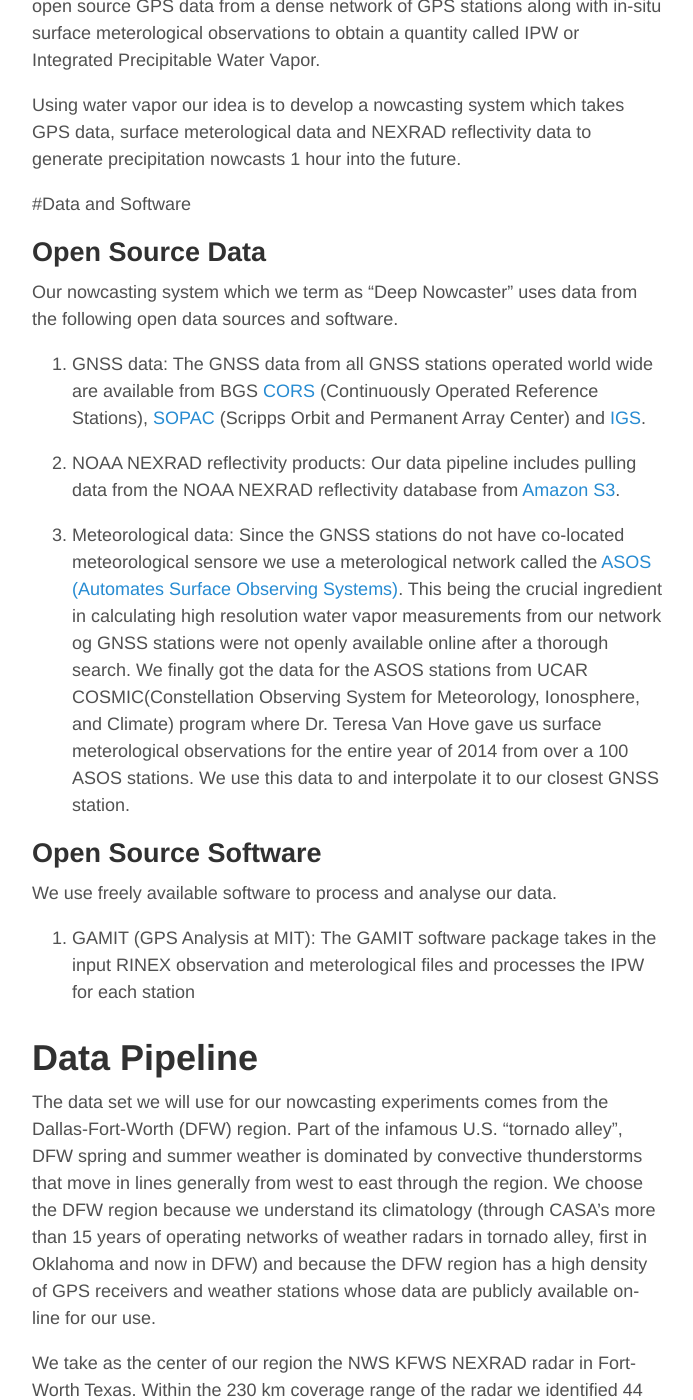
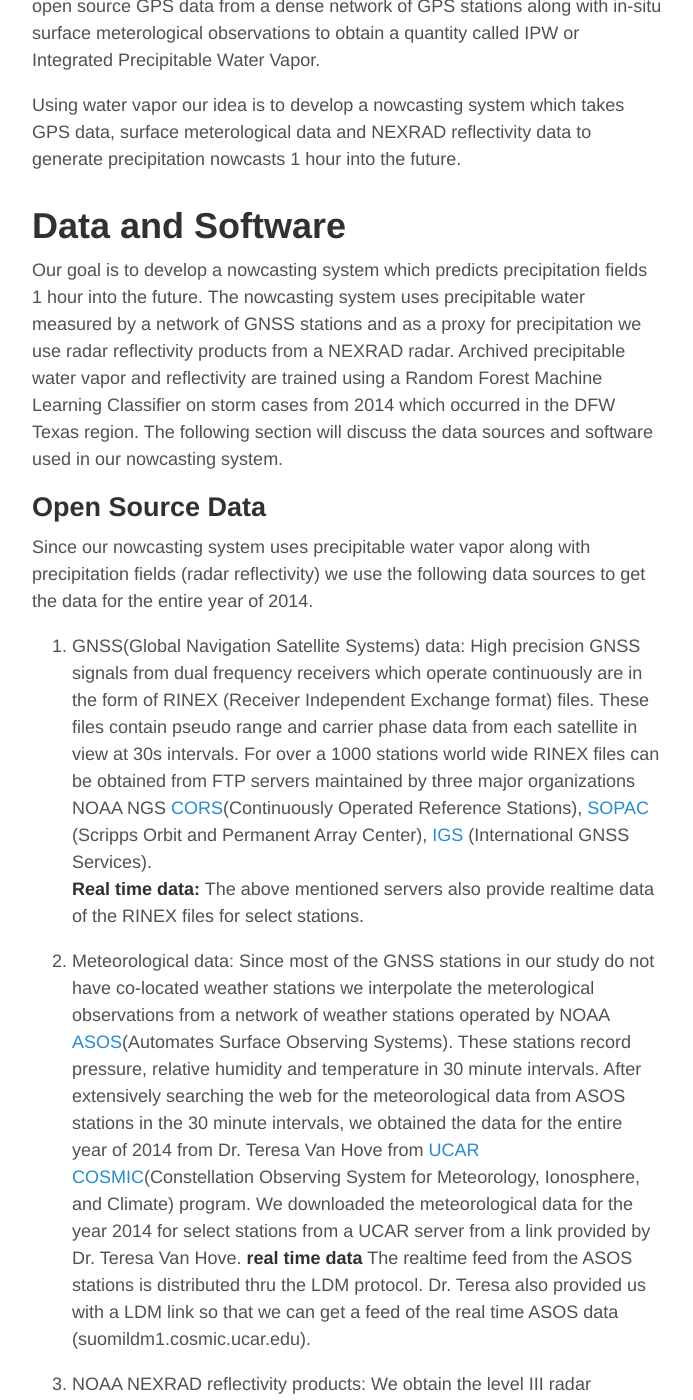
Before and after one commit to adityanagara/adityanagara.github.io, a Jekyll site: the page built from _posts/2016-02-28-Vaisala-Open-Weather-Data-Challenge.md, in a window 1280 px wide and 1400 px high, scrolled down 1109 px. Shown: the whole window, without its empty margins (293-986 px from the left). Built offline with Jekyll 4.4.1, drawn with Linux system fonts in a browser that asks for light colours; some of the changed text lies outside the part shown.

Commit message:
final vaisala document

```diff
--- a/_posts/2016-02-28-Vaisala-Open-Weather-Data-Challenge.md
+++ b/_posts/2016-02-28-Vaisala-Open-Weather-Data-Challenge.md
@@ -35,29 +35,49 @@ Precipitable Water Vapor.
 Using water vapor our idea is to develop a nowcasting system which takes GPS data, surface meterological data and NEXRAD
 reflectivity data to generate precipitation nowcasts 1 hour into the future.
 
-#Data and Software
+# Data and Software
+Our goal is to develop a nowcasting system which predicts precipitation fields 1 hour into the future. The nowcasting system uses
+precipitable water measured by a network of GNSS stations and as a proxy for precipitation we use radar reflectivity products from
+a NEXRAD radar. Archived precipitable water vapor and reflectivity are trained using a Random Forest Machine Learning Classifier
+on storm cases from 2014 which occurred in the DFW Texas region. The following section will discuss the data sources and software
+used in our nowcasting system.
+
 ## Open Source Data
-Our nowcasting system which we term as "Deep Nowcaster" uses data from the following open data sources and software.
+Since our nowcasting system uses precipitable water vapor along with precipitation fields (radar reflectivity) we use the
+following data sources to get the data for the entire year of 2014.
 
-1. GNSS data: The GNSS data from all GNSS stations operated world wide are available from BGS [CORS](ftp://geodesy.noaa.gov/cors/) (Continuously Operated
-Reference Stations), [SOPAC](ftp://garner.ucsd.edu/pub/rinex/) (Scripps Orbit and Permanent Array Center) and [IGS](ftp://igscb.jpl.nasa.gov/pub/station/).
+1. GNSS(Global Navigation Satellite Systems) data: High precision GNSS signals from dual frequency receivers which operate continuously
+are in the form of RINEX (Receiver Independent Exchange format) files. These files contain pseudo range and carrier phase data
+from each satellite in view at 30s intervals. For over a 1000 stations world wide RINEX files can be obtained from FTP servers maintained
+by three major organizations NOAA NGS [CORS](ftp://geodesy.noaa.gov/cors/)(Continuously Operated Reference Stations),
+[SOPAC](ftp://garner.ucsd.edu/pub/rinex/) (Scripps Orbit and Permanent Array Center), [IGS](ftp://igscb.jpl.nasa.gov/pub/station/)
+(International GNSS Services).
+**Real time data:** The above mentioned servers also provide realtime data of the RINEX files for select stations.
 
-2. NOAA NEXRAD reflectivity products: Our data pipeline includes pulling data from the NOAA NEXRAD reflectivity database
-from [Amazon S3](https://aws.amazon.com/noaa-big-data/nexrad/).
+2. Meteorological data: Since most of the GNSS stations in our study do not have co-located weather stations we interpolate
+the meterological observations from a network of weather stations operated by NOAA [ASOS](http://www.nws.noaa.gov/asos/)(Automates Surface Observing Systems).
+These stations record pressure, relative humidity and temperature in 30 minute intervals. After extensively searching the web for
+the meteorological data from ASOS stations in the 30 minute intervals, we obtained the data for the entire year of 2014 from
+Dr. Teresa Van Hove from [UCAR COSMIC](http://www.suominet.ucar.edu/index.html)(Constellation Observing System for Meteorology, Ionosphere, and Climate)
+program. We downloaded the meteorological data for the year 2014 for select stations from a UCAR server from a link provided by
+Dr. Teresa Van Hove.
+**real time data** The realtime feed from the ASOS stations is distributed thru the LDM protocol. Dr. Teresa also provided us with
+a LDM link so that we can get a feed of the real time ASOS data (suomildm1.cosmic.ucar.edu).
 
-3. Meteorological data: Since the GNSS stations do not have co-located meteorological sensore we use a meterological network called
-the [ASOS (Automates Surface Observing Systems)](http://www.nws.noaa.gov/asos/). This being the crucial ingredient in calculating
-high resolution water vapor measurements from our network og GNSS stations were not openly available online after a thorough search.
-We finally got the data for the ASOS stations from UCAR COSMIC(Constellation Observing System for Meteorology, Ionosphere, and Climate) program
-where Dr. Teresa Van Hove gave us surface meterological observations for the entire year of 2014 from over a 100 ASOS stations.
-We use this data to and interpolate it to our closest GNSS station.
+2. NOAA NEXRAD reflectivity products: We obtain the level III radar reflectivity products from the [NOAA NCDC](http://www.ncdc.noaa.gov/data-access/radar-data)
+archive.
+**real time data** For real time operation we are developing a script which pulls the level II reflectivity products from
+NOAA NEXRAD reflectivity database on [Amazon S3](https://aws.amazon.com/noaa-big-data/nexrad/).
 
 ## Open Source Software
 
 We use freely available software to process and analyse our data.
 
-1. GAMIT (GPS Analysis at MIT): The GAMIT software package takes in the input RINEX observation and meterological files
-and processes the IPW for each station
+1. GAMIT (GPS Analysis at MIT): The [GAMIT](http://www-gpsg.mit.edu/~simon/gtgk/) software package takes in the
+input RINEX observation(carrier phase and pseudo range data) and meterological files and processes the IPW for each station.
+
+2. Python: The development of our nowcasting system is in python and we use the machine learning library
+[scikit-learn](http://scikit-learn.org/stable/).
 
 # Data Pipeline
 
@@ -134,15 +154,15 @@ The above mentioned algorithm can be summarized with the following concept of op
 
 10. For each grid point
 
-   1. Calculate average NIPW for past 4 time epochs in 33 by 33 region around grid point.
+  1. Calculate average NIPW for past 4 time epochs in 33 by 33 region around grid point.
 
-   2. Ditto for reflectivity.
+  2. Ditto for reflectivity.
 
-   3. Feed the above 8-vector into the appropriate trained random forest classifer to get the precipitation probability for the grid point for 1-hour in the future.
+  3. Feed the above 8-vector into the appropriate trained random forest classifer to get the precipitation probability for the grid point for 1-hour in the future.
 
-   4. If probability exceeds a given threshold, set the grid point to 1 (will rain next hour), otherwise set it to 0 (won’t rain next hour).
+  4. If probability exceeds a given threshold, set the grid point to 1 (will rain next hour), otherwise set it to 0 (won’t rain next hour).
 
-   5. FOR REAL-TIME OPERATION COULD UPDATE LEARNING BASED ON PERFORMANCE DURING LAST EPOCH
+  5. FOR REAL-TIME OPERATION COULD UPDATE LEARNING BASED ON PERFORMANCE DURING LAST EPOCH
 
 11. End
 
```
